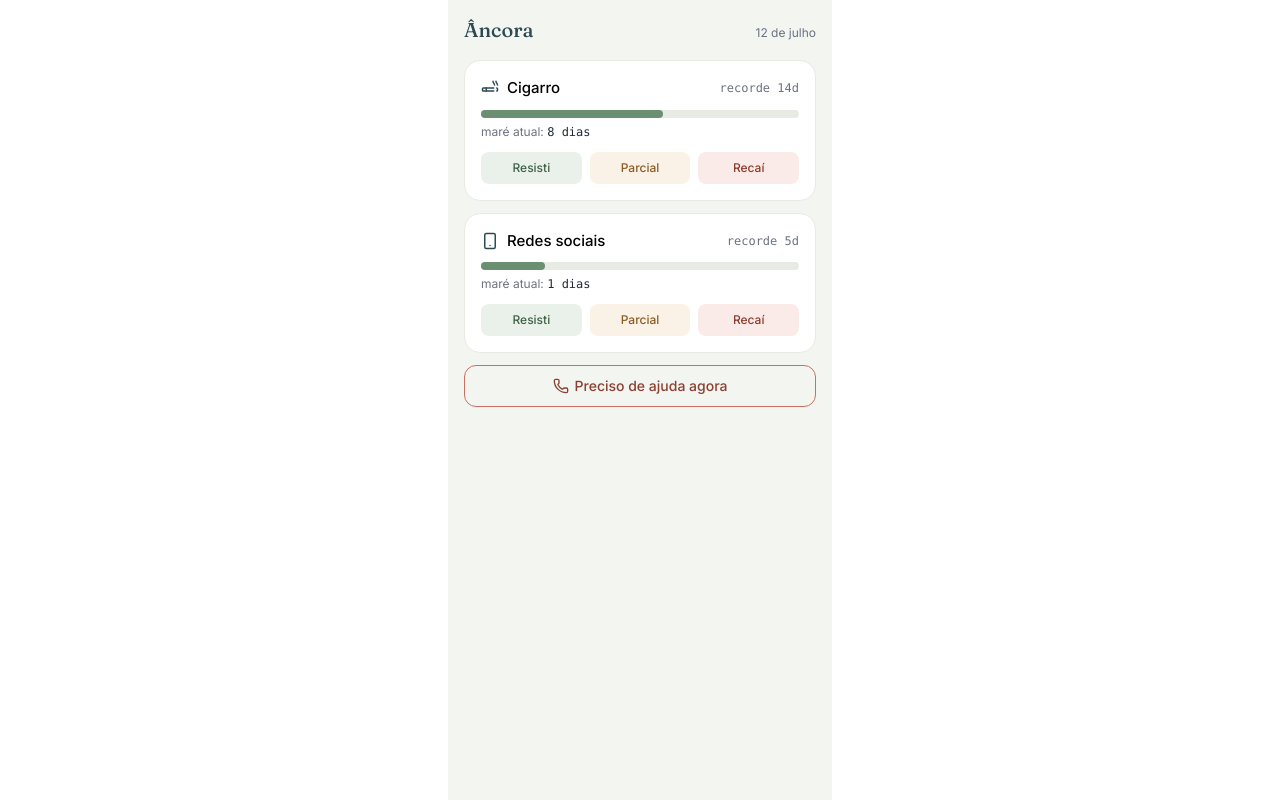
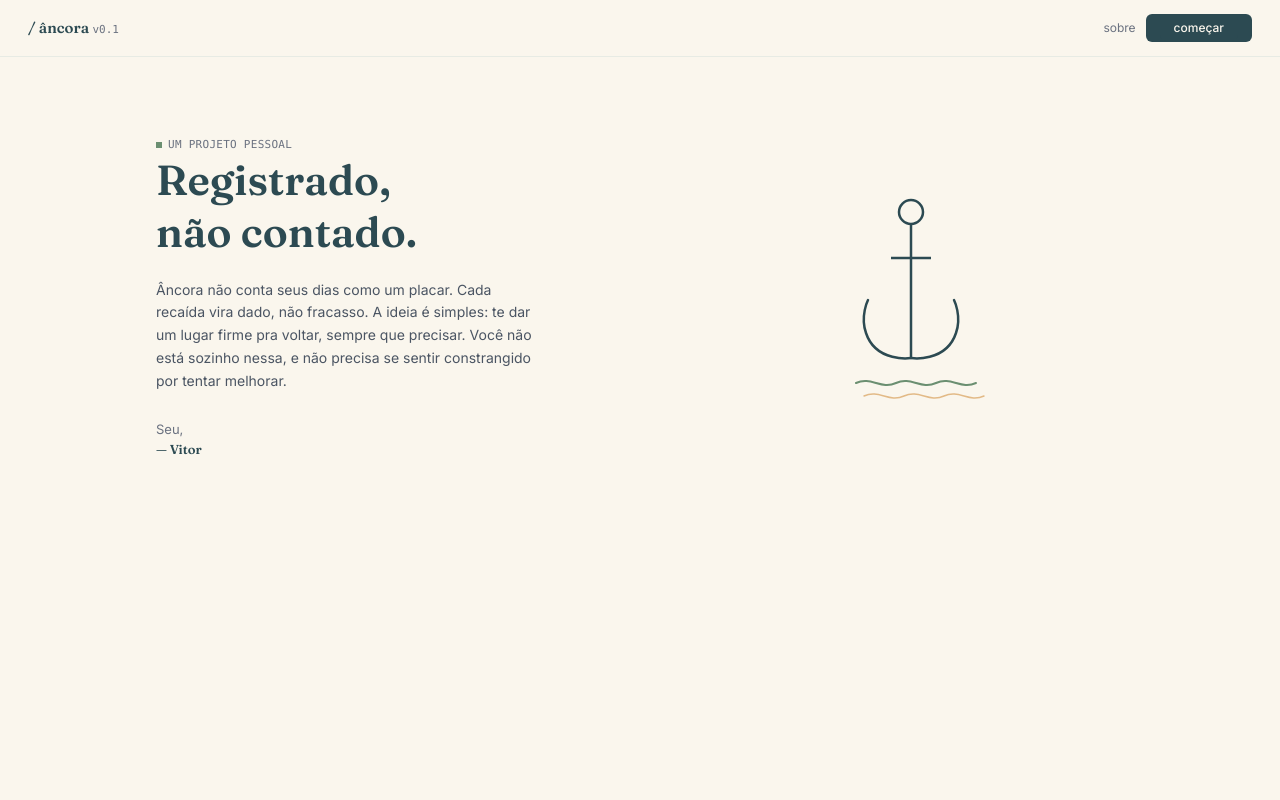
Before and after one commit to vitorzwk/ancora, a React (Vite) app: page / in a window 1280 px wide. Built offline with nearby package versions, Linux system fonts and the light colour scheme.

Commit message:
LandingPage

```diff
--- a/index.html
+++ b/index.html
@@ -6,7 +6,7 @@
     <meta name="viewport" content="width=device-width, initial-scale=1.0" />
     <!--link de API -->
     <link rel="preconnect" href="https://fonts.googleapis.com">
-    <link href="https://fonts.googleapis.com/css2?family=Fraunces:opsz,wght@9..144,400;9..144,500&family=Inter:wght@400;500&display=swap" rel="stylesheet">
+    <link href="https://fonts.googleapis.com/css2?family=Fraunces:opsz,wght@9..144,400;9..144,500;9..144,600&family=Inter:wght@400;500&display=swap" rel="stylesheet">
     <title>ancora</title>
   </head>
   <body>
--- a/package.json
+++ b/package.json
@@ -12,7 +12,8 @@
   "dependencies": {
     "lucide-react": "^1.24.0",
     "react": "^19.2.7",
-    "react-dom": "^19.2.7"
+    "react-dom": "^19.2.7",
+    "react-router-dom": "^7.18.1"
   },
   "devDependencies": {
     "@types/node": "^24.13.2",
--- a/src/App.tsx
+++ b/src/App.tsx
@@ -1,7 +1,15 @@
+import { BrowserRouter, Route, Routes } from 'react-router-dom';
 import { Dashboard } from './pages/Dashboard';
-
+import { Landing } from './pages/Landing';
 function App() {
-  return <Dashboard />;
+  return (
+<BrowserRouter>
+  <Routes>
+    <Route path="/" element={<Landing />} />
+    <Route path="/app" element={<Dashboard />} />
+  </Routes>
+</BrowserRouter>
+  );
 }
 
 export default App;
--- a/src/components/ViceCard.tsx
+++ b/src/components/ViceCard.tsx
@@ -1,5 +1,5 @@
 import { Cigarette, Smartphone } from 'lucide-react';
-import { Vice } from '../types/vice';
+import type { Vice } from '../types/vice';
 
 const icons: Record<string, React.ElementType> = {
   cigarette: Cigarette,
--- /dev/null
+++ b/src/pages/Landing.tsx
@@ -0,0 +1,68 @@
+import { Link } from 'react-router-dom';
+export function Landing() {
+  return (
+    <div className="min-h-screen bg-paper text-ink font-sans">
+      <header className="flex justify-between items-center px-7 py-3.5 border-b border-anchor-100">
+        <span className="font-display font-semibold text-[15px] text-ink">
+          / âncora <span className="font-mono font-normal text-[11px] text-gray-500">v0.1</span>
+        </span>
+        <div className="flex gap-2.5 items-center">
+          <span className="text-xs text-gray-500">sobre</span>
+          <button className="bg-ink text-paper rounded-md px-3.5 py-1.5 text-xs font-medium">
+            <Link
+                to="/app"
+                className="bg-ink text-paper rounded-md px-3.5 py-1.5 text-xs font-medium"
+            >
+            começar
+</Link>
+          </button>
+        </div>
+      </header>
+
+      <section className="flex flex-col md:flex-row items-center gap-5 px-7 py-14 md:py-20 max-w-5xl mx-auto">
+        <div className="flex-[1.1]">
+          <div className="flex items-center gap-1.5 mb-4.5">
+            <span className="w-1.5 h-1.5 bg-resist-bar inline-block" />
+            <span className="font-mono text-[11px] tracking-wide text-gray-500">
+              UM PROJETO PESSOAL
+            </span>
+          </div>
+
+          <h1 className="font-display font-semibold text-4xl md:text-[42px] leading-tight text-ink mb-5">
+            Registrado,<br />não contado.
+          </h1>
+
+          <p className="text-sm leading-relaxed text-gray-600 max-w-sm mb-7">
+            Âncora não conta seus dias como um placar. Cada recaída vira dado,
+            não fracasso. A ideia é simples: te dar um lugar firme pra voltar,
+            sempre que precisar. Você não está sozinho nessa, e não precisa se sentir
+            constrangido por tentar melhorar.
+          </p>
+
+          <p className="text-[13px] text-gray-500">
+            Seu,<br />
+            <span className="font-display font-semibold text-ink">— Vitor</span>
+          </p>
+        </div>
+
+        <div className="flex-[0.9] flex justify-center">
+          <AnchorIllustration />
+        </div>
+      </section>
+    </div>
+  );
+}
+
+function AnchorIllustration() {
+  return (
+    <svg width="150" height="220" viewBox="0 0 150 220" fill="none" xmlns="http://www.w3.org/2000/svg">
+      <circle cx="75" cy="24" r="12" stroke="#2C4A52" strokeWidth="2.5" />
+      <line x1="75" y1="36" x2="75" y2="170" stroke="#2C4A52" strokeWidth="2.5" />
+      <line x1="55" y1="70" x2="95" y2="70" stroke="#2C4A52" strokeWidth="2.5" />
+      <path d="M75 170C75 170 40 175 30 145C24 128 32 112 32 112" stroke="#2C4A52" strokeWidth="2.5" strokeLinecap="round" />
+      <path d="M75 170C75 170 110 175 120 145C126 128 118 112 118 112" stroke="#2C4A52" strokeWidth="2.5" strokeLinecap="round" />
+      <path d="M20 195C35 188 45 202 60 195C75 188 85 202 100 195C115 188 125 202 140 195" stroke="#6B8F71" strokeWidth="2" strokeLinecap="round" />
+      <path d="M28 208C43 201 53 215 68 208C83 201 93 215 108 208C123 201 133 215 148 208" stroke="#D9A15D" strokeWidth="1.5" strokeLinecap="round" opacity="0.7" />
+    </svg>
+  );
+}
--- a/tailwind.config.js
+++ b/tailwind.config.js
@@ -12,6 +12,8 @@ export default {
           100: '#E7EBE4',
           600: '#2C4A52',
         },
+        paper: '#FAF6ED',
+        ink: '#2C4A52',
         resist: { 100: '#EAF1EA', 600: '#3E6146', bar: '#6B8F71' },
         partial: { 100: '#FBF2E7', 600: '#8A5B22', bar: '#D9A15D' },
         relapse: { 100: '#FBEBE8', 600: '#8A3F30', bar: '#C97064' },
```
Also changed, not shown: 1 other file (tests, documents, lock files or other folders).
